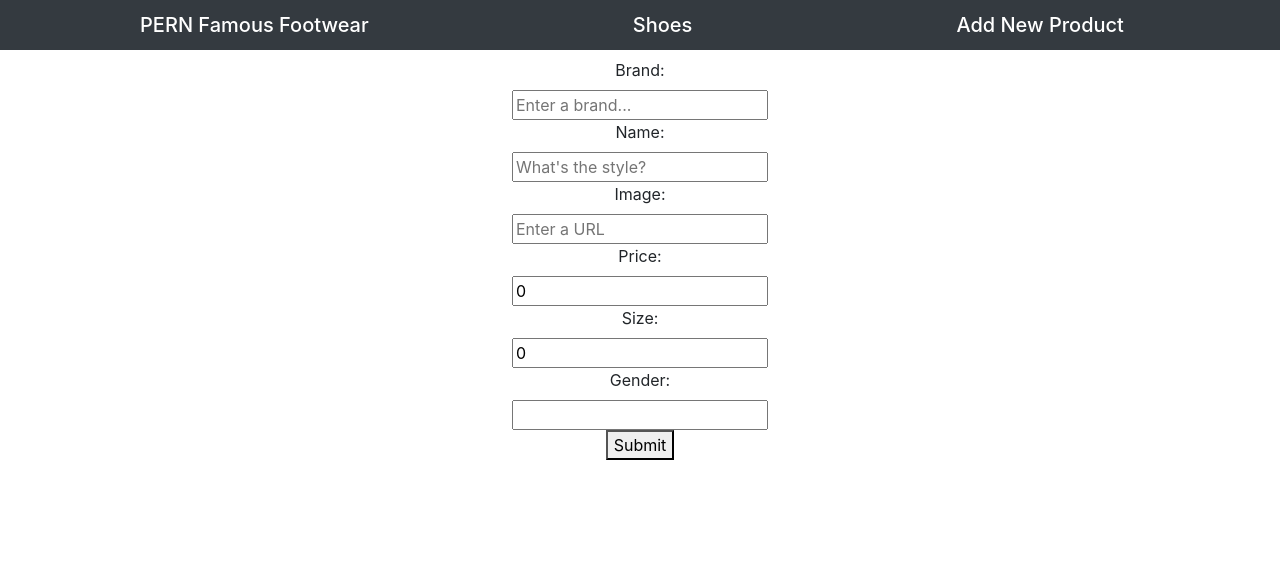
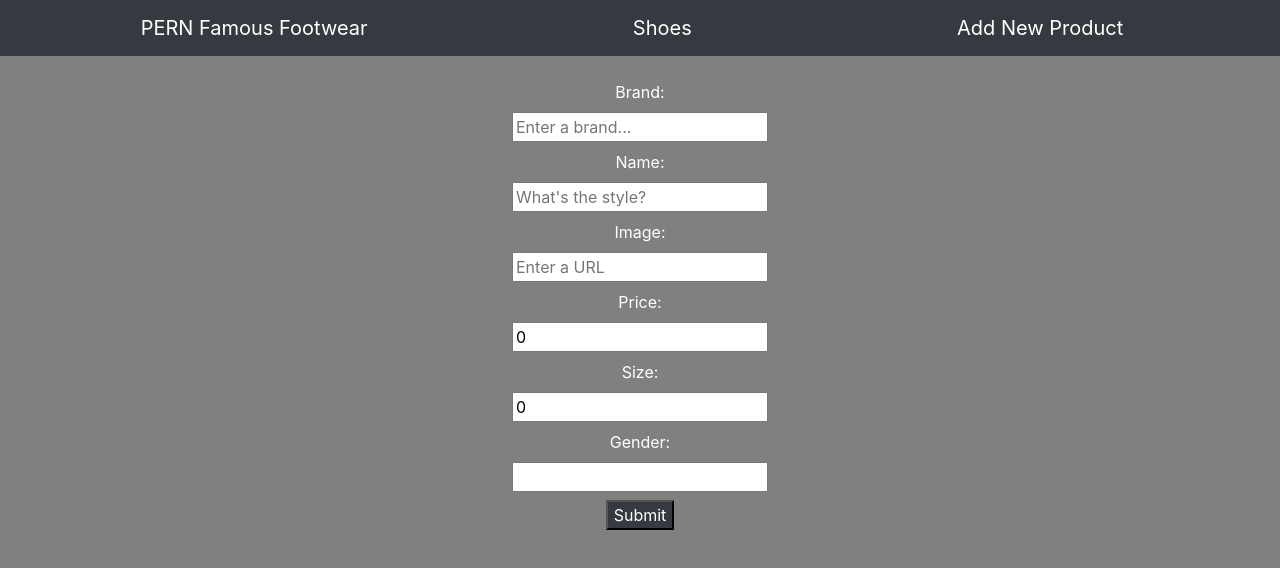
Before and after one commit to durdonadjalilova/PERN-Store, a React (Create React App) app in the folder front-end/: page /shoes/new in a window 1280 px wide. Shown: the top 568 px of the page. Built offline with nearby package versions, Linux system fonts and the light colour scheme.

Commit message:
added styling in homepage and shoe component

```diff
--- a/front-end/src/App.css
+++ b/front-end/src/App.css
@@ -1,19 +1,35 @@
+body {
+  background-color: gray;
+}
+
 ul {
   display: grid;
   grid-template-columns: auto auto auto;
 }
 
-li {
+.list-group {
   display: flex;
   align-items: center;
   justify-content: center;
   text-align: center;
-  border: solid 1px black;
-  width: 300px;
+  border: solid 1px white;
+  width: 250px;
   margin-top: 40px;
+  margin-left: 50px;
 }
 
 img {
   height: 150px;
   width: 150px;
 }
+
+#main {
+  display: inline;
+}
+
+#main img {
+  height: 160px;
+  width: 160px;
+  margin: 50px;
+
+}
--- a/front-end/src/Components/NavBar.js
+++ b/front-end/src/Components/NavBar.js
@@ -2,10 +2,10 @@ import { NavLink } from "react-router-dom";
 
 const NavBar = () => {
   return (
-    <nav className="d-flex justify-content-around navbar navbar-expand-xl navbar-dark bg-dark h4 ">
-      <NavLink to="/" className="ms-auto text-white navbar-brand">PERN Famous Footwear</NavLink>
-      <NavLink to="/shoes"  className="ms-auto text-white navbar-brand"> Shoes</NavLink>
-      <NavLink to="/shoes/new"  className="ms-auto text-white navbar-brand">Add New Product</NavLink>
+    <nav className="d-flex justify-content-around navbar navbar-expand-xl navbar-dark bg-dark">
+      <NavLink to="/" className="text-white navbar-brand ">PERN Famous Footwear</NavLink>
+      <NavLink to="/shoes"  className="text-white navbar-brand"> Shoes</NavLink>
+      <NavLink to="/shoes/new"  className="text-white navbar-brand">Add New Product</NavLink>
     </nav>
   );
 };
--- a/front-end/src/Components/ShoeDetails.js
+++ b/front-end/src/Components/ShoeDetails.js
@@ -44,28 +44,35 @@ function ShoeDetails() {
 
   return (
     <div>
-
-      <div className="d-flex align-items-center justify-content-center bd-highlight flex-column mb-2 ">
-        <p>Brand: {brand} </p>
-        <p>Name: {name}</p>
-        <img src={image_url} alt="shoe" />
-        <p>Price: {price}</p>
-        <p>Size: {size}</p>
-        <p>Gender: {gender}</p>
+      <div className="d-flex align-items-center justify-content-center bd-highlight flex-column mb-2">
+        <h5 className="mt-5 text-white">Brand: {brand} </h5>
+        <h5 className="text-white">Name: {name}</h5>
+        <img
+          src={image_url}
+          alt="shoe"
+          className="img-fluid img-thumbnail mt-2"
+        />
+        <h6 className="mt-3 text-white">Price: {price}</h6>
+        <h6 className="mt-1 text-white">Size: {size}</h6>
+        <h6 className="mt-1 text-white">Gender: {gender}</h6>
         <br />
       </div>
-      <div className="d-flex align-items-center justify-content-center bd-highlight flex-row mb-2" >
+      <div className="d-flex align-items-center justify-content-center bd-highlight flex-row mb-2">
         <Link to={"/shoes"}>
-          <button className="mx-2 btn btn-outline-dark btn-secondary text-white btn-sm ">BACK</button>
+          <button className="mx-1 bg-dark text-white">
+            BACK
+          </button>
         </Link>
-        <button onClick={handleDelete} className="mx-2 btn btn-outline-dark btn-warning text-white btn-sm">
+        <button
+          onClick={handleDelete}
+          className="mx-1 bg-dark text-white"
+        >
           DELETE
         </button>
-      <Link to={`/shoes/${id}/edit`}>
-        <button>EDIT</button>
-      </Link>
+        <Link to={`/shoes/${id}/edit`}>
+          <button className="mx-1 bg-dark text-white">EDIT</button>
+        </Link>
       </div>
-
     </div>
   );
 }
--- a/front-end/src/Components/ShoeNewForm.js
+++ b/front-end/src/Components/ShoeNewForm.js
@@ -39,9 +39,13 @@ export default function ShoeNewForm() {
 
   return (
     <div>
-      <form onSubmit={handleSubmit}
-      className="d-flex align-items-center justify-content-center bd-highlight flex-column text-center mb-2">
-        <label htmlFor="brand">Brand:</label>
+      <form
+        onSubmit={handleSubmit}
+        className="d-flex align-items-center justify-content-center bd-highlight flex-column text-center mb-2"
+      >
+        <label htmlFor="brand" className="text-white mt-4">
+          Brand:
+        </label>
         <input
           id="brand"
           type="text"
@@ -50,7 +54,9 @@ export default function ShoeNewForm() {
           placeholder="Enter a brand..."
           required
         ></input>
-        <label htmlFor="name">Name:</label>
+        <label htmlFor="name" className="text-white mt-2">
+          Name:
+        </label>
         <input
           id="name"
           type="text"
@@ -59,7 +65,9 @@ export default function ShoeNewForm() {
           placeholder="What's the style?"
           required
         ></input>
-        <label htmlFor="image_url">Image:</label>
+        <label htmlFor="image_url" className="text-white mt-2">
+          Image:
+        </label>
         <input
           id="image_url"
           type="text"
@@ -68,7 +76,9 @@ export default function ShoeNewForm() {
           placeholder="Enter a URL"
           required
         ></input>
-        <label htmlFor="price">Price:</label>
+        <label htmlFor="price" className="text-white mt-2">
+          Price:
+        </label>
         <input
           id="price"
           type="number"
@@ -76,7 +86,9 @@ export default function ShoeNewForm() {
           onChange={handleChange}
           required
         ></input>
-        <label htmlFor="size">Size:</label>
+        <label htmlFor="size" className="text-white mt-2">
+          Size:
+        </label>
         <input
           id="size"
           type="number"
@@ -84,14 +96,18 @@ export default function ShoeNewForm() {
           onChange={handleChange}
           required
         ></input>
-        <label htmlFor="gender">Gender:</label>
+        <label htmlFor="gender" className="text-white mt-2">
+          Gender:
+        </label>
         <input
           id="gender"
           type="text"
           value={gender}
           onChange={handleChange}
         ></input>
-        <button type="submit">Submit</button>
+        <button type="submit" className="bg-dark text-white mt-2">
+          Submit
+        </button>
       </form>
     </div>
   );
--- a/front-end/src/Components/Shoes.js
+++ b/front-end/src/Components/Shoes.js
@@ -22,13 +22,13 @@ const Shoes = () => {
   }, []);
   return (
     <div>
-      <ul>
+      <ul id="ul">
         {shoes.map((shoe) => {
           const { brand, name, image_url, price, size, gender, id } = shoe;
           return (
             <li key={id} className="list-group">
-              <h3>{brand}</h3>
-              <h3>{name}</h3>
+              <h5 className="mt-3 text-white">{brand}</h5>
+              <h5 className="mr-3 ml-3 text-white"> {name}</h5>
               <br />
               <img
                 src={image_url}
@@ -36,11 +36,11 @@ const Shoes = () => {
                 className="img-fluid img-thumbnail"
               />
               <br />
-              <h4>${price}</h4>
-              <h4>Size: {size}</h4>
-              <h4>Gender: {gender}</h4>
+              <h6 className="text-white">${price}</h6>
+              <h6 className="text-white">Size: {size}</h6>
+              <h6 className="text-white">Gender: {gender}</h6>
               <Link to={`/shoes/${id}`}>
-                <button>Details</button>
+                <button className="bg-dark text-white">Details</button>
               </Link>
               <br />
             </li>
--- a/front-end/src/Pages/Home.js
+++ b/front-end/src/Pages/Home.js
@@ -1,7 +1,40 @@
 import React from "react";
+import axios from "axios";
+import { useState, useEffect } from "react";
+import { apiURL } from "../util/apiURL";
+const API = apiURL();
 
 const Home = () => {
-  return <div className="h2 text-md-center">Welcome To PERN Famous Footwear!</div>;
+  const [images, setImages] = useState([]);
+
+  const fetchImage = async () => {
+    try {
+      const res = await axios.get(`${API}/shoes`);
+      setImages(res.data.payload);
+    } catch (error) {
+      console.log(error);
+    }
+  };
+
+  useEffect(() => {
+    fetchImage();
+  }, []);
+
+  return (
+    <div>
+      <h2 className=" text-md-center mt-5 text-white">
+        Welcome To PERN Famous Footwear!
+      </h2>
+      {images.map((image) => {
+        const { image_url, id } = image;
+        return (
+          <span id="main" key={id} >
+            <img src={image_url} alt="shoes" id="shoes" className="img-fluid img-thumbnail" />
+          </span>
+        );
+      })}
+    </div>
+  );
 };
 
 export default Home;
```
